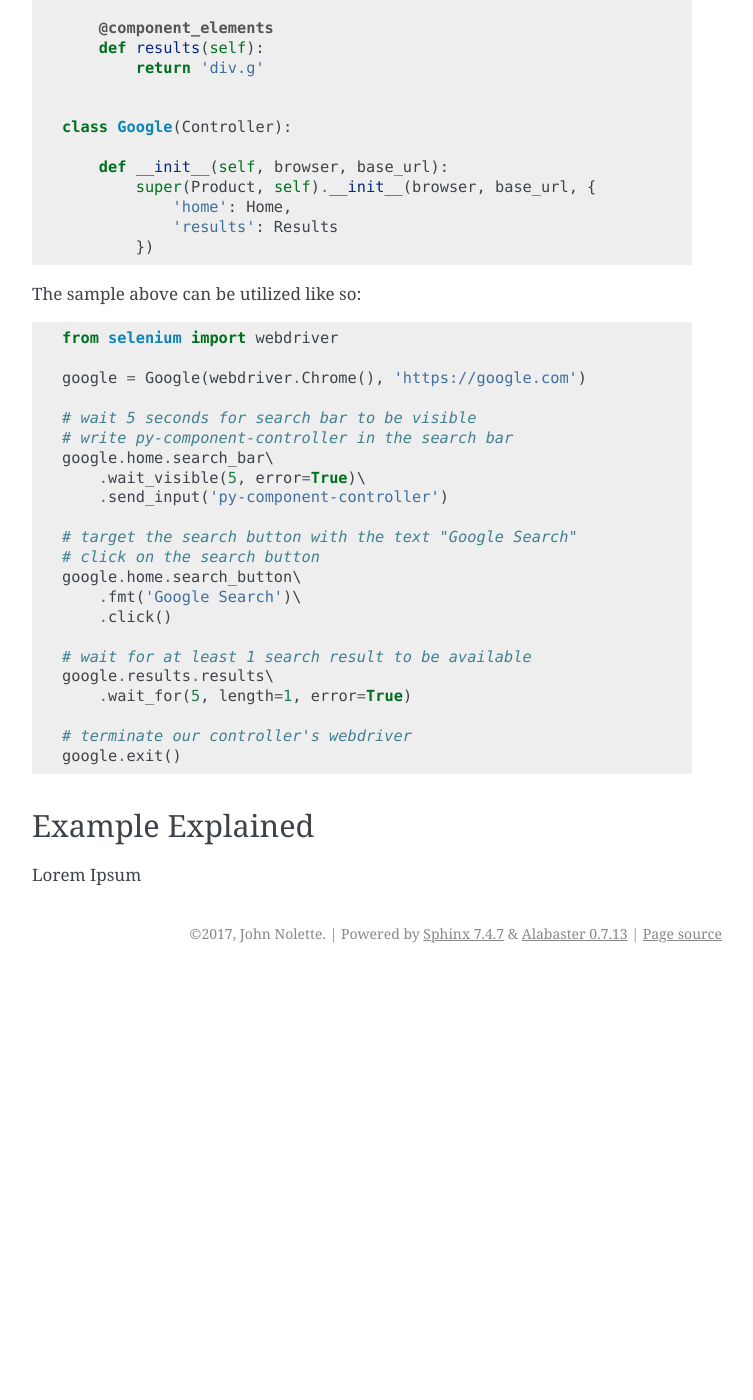
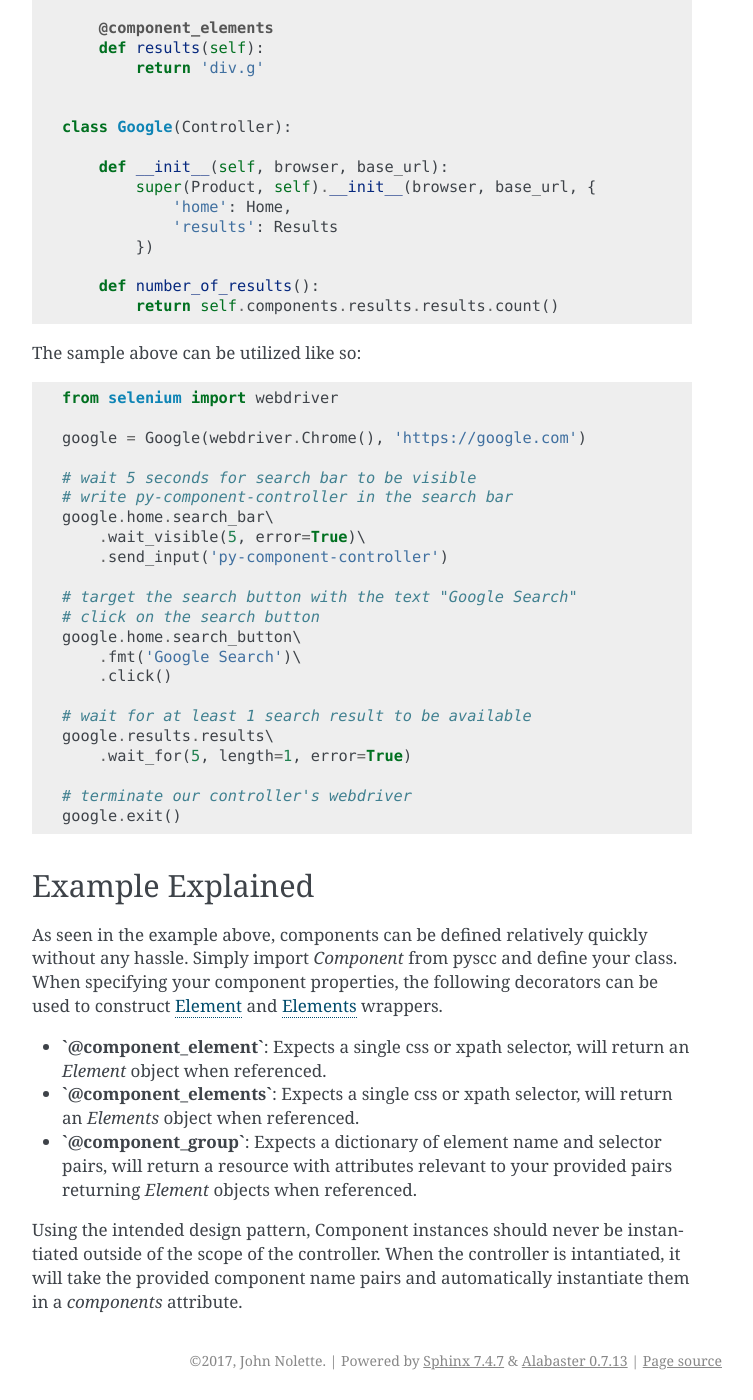
Before and after one commit to neetjn/py-component-controller, a Sphinx documentation site: the page built from docs/source/getting_started.rst, in a window 1280 px wide and 1400 px high, scrolled down 1109 px. Shown: the whole window, without its empty margins (388-1141 px from the left). Built offline with Sphinx 7.4.7, drawn with Linux system fonts in a browser that asks for light colours; pages that are not in the unit, such as notebooks, are missing from menus; before the commit the page ends 2082 px from its top, so only the background shows below that.

Commit message:
Began example explanation

```diff
--- a/docs/source/getting_started.rst
+++ b/docs/source/getting_started.rst
@@ -58,8 +58,12 @@ The following code is an example of a controller for Google's search engine:
                 'results': Results
             })
 
+        def number_of_results():
+            return self.components.results.results.count()
+
 
 The sample above can be utilized like so:
+
 
 .. code-block:: python
 
@@ -86,7 +90,17 @@ The sample above can be utilized like so:
     # terminate our controller's webdriver
     google.exit()
 
+
 Example Explained
-============
+=================
 
-Lorem Ipsum
+As seen in the example above, components can be defined relatively quickly without any hassle.
+Simply import `Component` from pyscc and define your class. When specifying your component properties,
+the following decorators can be used to construct `Element <http://github.com/neetjn/py-component-controller>`_ and `Elements <http://github.com/neetjn/py-component-controller>`_ wrappers.
+
+* **`@component_element`**: Expects a single css or xpath selector, will return an `Element` object when referenced.
+* **`@component_elements`**: Expects a single css or xpath selector, will return an `Elements` object when referenced.
+* **`@component_group`**: Expects a dictionary of element name and selector pairs, will return a resource with attributes relevant to your provided pairs returning `Element` objects when referenced.
+
+Using the intended design pattern, Component instances should never be instantiated outside of the scope of the controller.
+When the controller is intantiated, it will take the provided component name pairs and automatically instantiate them in a `components` attribute.
--- a/docs/source/index.rst
+++ b/docs/source/index.rst
@@ -3,9 +3,10 @@ Installation
 ======================
 
 .. toctree::
-   :maxdepth: 2
+    :maxdepth: 2
 
-   getting_started
+    index
+    getting_started
 
 Introduction
 ============
```
